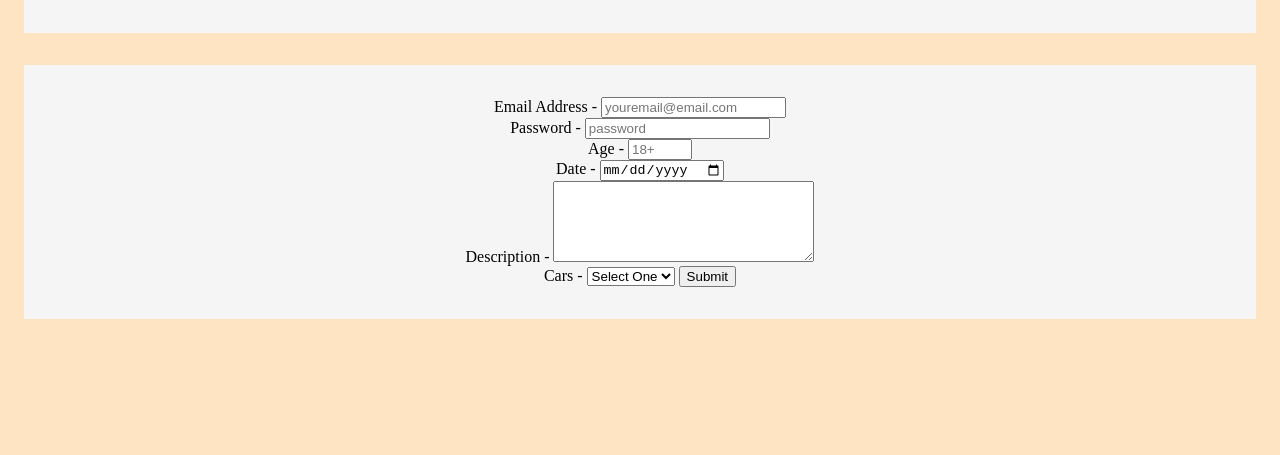
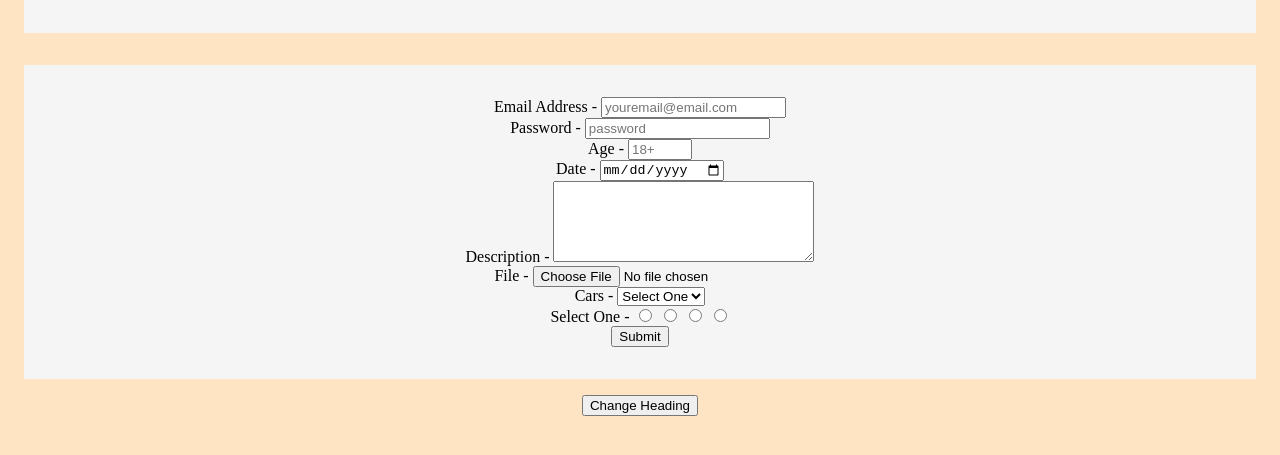
Before and after one commit to TylerRJefferson/BocaCoffee, a plain HTML site: page contact.html in a window 1280 px wide. Shown: the part 159-614 px from the top of the page. Drawn offline with Linux system fonts and the light colour scheme.

Commit message:
added 'radio' buttons and button to change h1 heading

```diff
--- a/contact.html
+++ b/contact.html
@@ -1,5 +1,6 @@
 <!DOCTYPE html>
 <html lang="en">
+
 <head>
   <meta charset="UTF-8">
   <meta http-equiv="X-UA-Compatible" content="IE=edge">
@@ -7,28 +8,32 @@
   <title>Contact</title>
   <link rel="stylesheet" href="styles.css">
 </head>
+
 <body>
   <div class="container">
     <header>
-      <h1>Contact</h1>
+      <h1 id="heading">Contact</h1>
     </header>
     <main>
       <form action="/index.html" method="post" id="myForm">
         <label for="email">Email Address -</label>
         <input id="email" name="email" type="email" placeholder="youremail@email.com">
-      </br>
+        <br />
         <label for="password">Password -</label>
         <input id="password" name="password" type="password" placeholder="password" minlength="7">
-      </br>
+        <br />
         <label for="age">Age -</label>
         <input min="18" max="100" type="number" name="age" id="age" placeholder="18+">
-      </br>
+        <br />
         <label for="date">Date -</label>
         <input type="date" name="date" id="date">
-      </br>
+        <br />
         <label for="description">Description -</label>
         <textarea name="description" id="description" cols="30" rows="5"> </textarea>
-      </br>
+        <br />
+        <label for="file">File -</label>
+        <input type="file" name="" id="">
+        <br />
         <label for="cars">Cars -</label>
         <!-- <select name="cars" id="cars" multiple> -->
         <select name="cars" id="cars">
@@ -38,9 +43,27 @@
           <option value="tesla">Tesla</option>
           <option value="porsche">Porsche</option>
         </select>
-          <button type="submit">Submit</button>
+        <br />
+        <label for="radio">Select One -</label>
+        <input type="radio" name="select" id="" value="myRadio">
+        <input type="radio" name="select" id="" value="myRadio2">
+        <input type="radio" name="select" id="" value="myRadio3">
+        <input type="radio" name="select" id="" value="myRadio4">
+        <br />
+        <button type="submit">Submit</button>
       </form>
     </main>
+    <button onclick="changeHeading()">Change Heading</button>
   </div>
+  <script>
+    function changeHeading() {
+      const heading = document.getElementById('heading')
+      console.log(heading)
+
+      heading.innerText = "I'm New"
+      heading.style.color = 'red'
+    }
+  </script>
 </body>
+
 </html>
```
